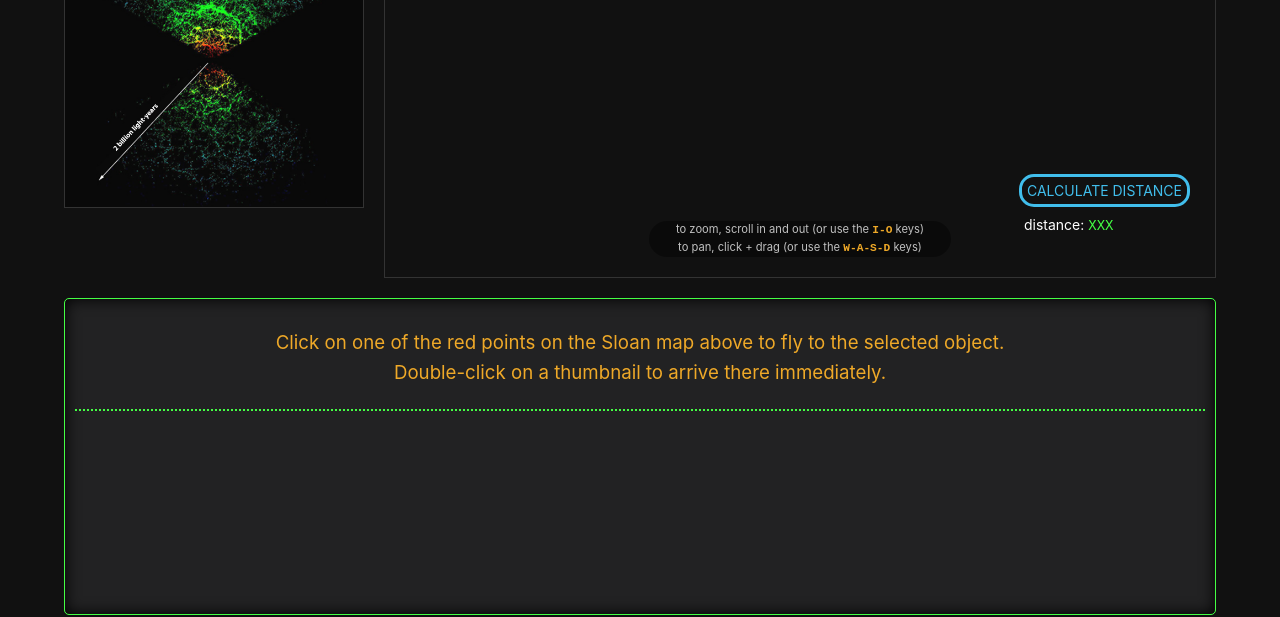
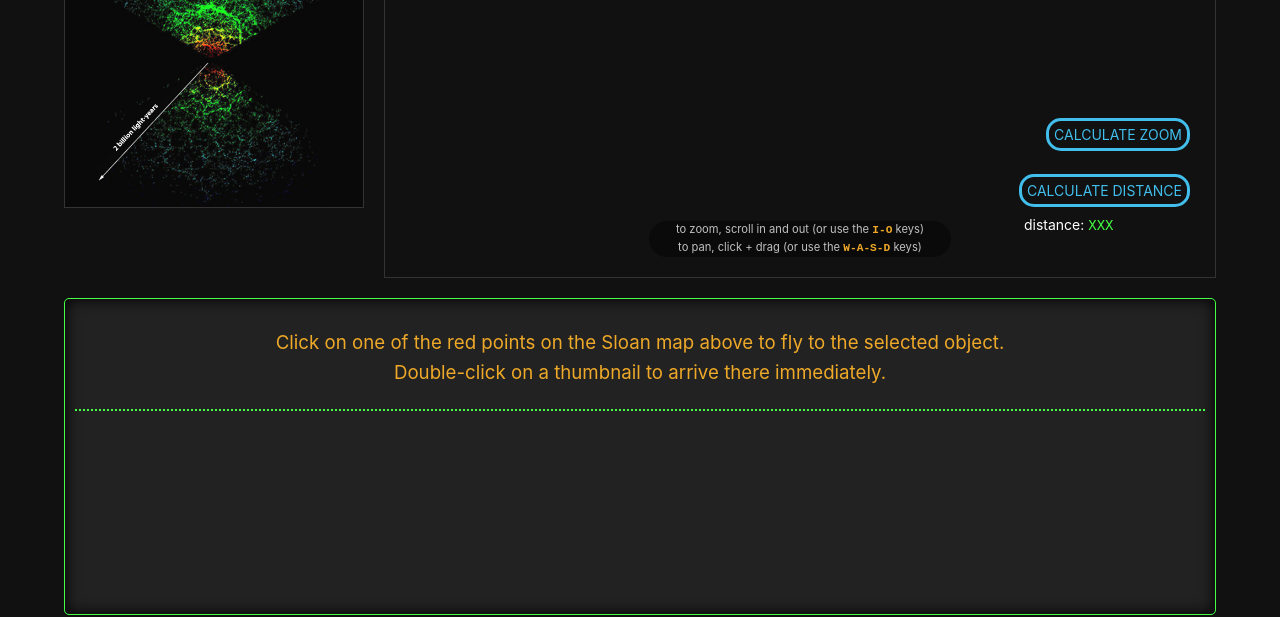
Before and after one commit to wwt-ambassadors/galaxy-history-universe, a website: page content/index.html in a window 1280 px wide. Shown: the part 122-739 px from the top of the page. Drawn offline with nearby package versions, Linux system fonts and the light colour scheme; some packages are replaced by stand-ins of ours; a script that the page names is missing.

Commit message:
Create open function to figure out zoom level (Pat and I trying to figure out on our own before kicking to Peter)
as stated above

```diff
--- a/content/HBB_script.js
+++ b/content/HBB_script.js
@@ -667,6 +667,9 @@
   // Distance Calculator Button (calculated on back end based on how much the screen is zoomed)
   $('#distance_button').on('click', function() {
     print_time(zoom_level);
+    zoom_level =  50; // Fill this in with the proper method from wwt api to capture zoom level
+    console.log("zoom is ", zoom_level);
+    // print_time(zoom_level);  // Un-Comment this once zoom_level accurately captures the zoom level
   })
 
 
--- a/content/index.html
+++ b/content/index.html
@@ -46,6 +46,11 @@
             <div id="wwtcanvas">
                 <h1 id="page_title">Hubble and the Big Bang</h1>
                     <div id="speed_scale_container">
+
+                        <div id="zoom_button">
+                            <span id="zoom_text"><a data-toggle="modal" href="#">CALCULATE ZOOM</a></span>
+                        </div>
+                        <br>
                         <div id="distance_button">
                             <span id="distance_text"><a data-toggle="modal" href="#">CALCULATE DISTANCE</a></span>
                         </div>
--- a/content/style.css
+++ b/content/style.css
@@ -182,27 +182,27 @@ a, a:hover {
     pointer-events: none;
 }
 
-#distance_button {
+#distance_button, #zoom_button {
     text-align: right;
     pointer-events: all;
 }
 
-#distance_text {
+#distance_text, #zoom_text {
     border: 3px solid #41BEEC;
     border-radius: 15px;
     padding: 5px;
     font-size: 0.75em;
 }
 
-#distance_text:hover {
+#distance_text:hover, #zoom_text:hover {
     background-color: #41BEEC22;
 }
 
-#distance_text:active {
+#distance_text:active, #zoom_text:active {
     background-color: #41BEEC44;
 }
 
-#distance_text a {
+#distance_text a, #zoom_text a {
     color: #41BEEC;
     text-decoration: none;
 }
```
